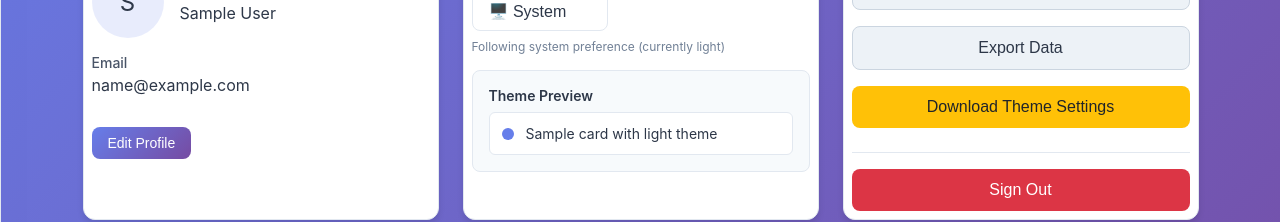
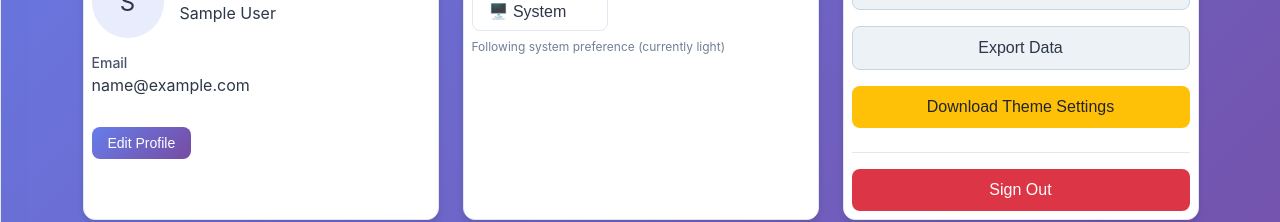
Before and after one commit to Firoz-Thapa/ShiftSync, a React (Create React App) app in the folder frontend/: page /profile in a window 1280 px wide. Shown: the part 393-615 px from the top of the page. Built offline with nearby package versions, Linux system fonts and the light colour scheme; no server answers; sample sign-in values are in the browser's storage.

Commit message:
remove theme preview from settings (#77)

```diff
--- a/frontend/src/pages/Profile/Profile.tsx
+++ b/frontend/src/pages/Profile/Profile.tsx
@@ -310,17 +310,7 @@ export const Profile: React.FC = () => {
                 </p>
               </div>
 
-              <div style={{ padding: '1rem', background: 'var(--bg-secondary)', borderRadius: '8px', border: '1px solid var(--border-primary)' }}>
-                <h4 style={{ margin: '0 0 0.5rem 0', fontSize: '0.875rem', fontWeight: '600', color: 'var(--text-primary)' }}>
-                  Theme Preview
-                </h4>
-                <div style={{ display: 'flex', alignItems: 'center', gap: '0.75rem', padding: '0.75rem', background: 'var(--bg-primary)', borderRadius: '6px', border: '1px solid var(--border-primary)' }}>
-                  <div style={{ width: '12px', height: '12px', borderRadius: '50%', background: 'var(--color-primary)' }}></div>
-                  <span style={{ fontSize: '0.875rem', color: 'var(--text-primary)' }}>
-                    Sample card with {effectiveTheme} theme
-                  </span>
-                </div>
-              </div>
+              {/* Theme preview removed per issue #76 */}
             </div>
           </Card>
 
```
